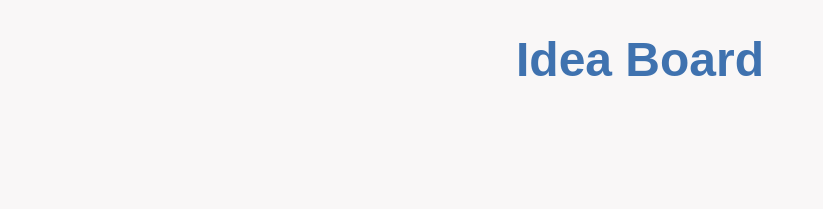
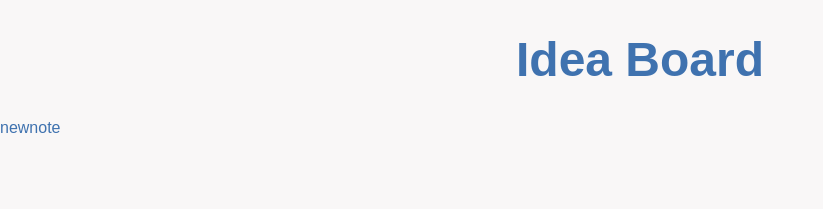
Before and after one commit to giuseppe-valeriani/ideaboard, a React (Vite) app: page / in a window 1280 px wide. Shown: the top 209 px of the page, without its empty margins (0-823 px from the left). Built offline with nearby package versions, Linux system fonts and the light colour scheme.

Commit message:
add board

```diff
--- a/src/App.jsx
+++ b/src/App.jsx
@@ -1,9 +1,11 @@
+import Board from "./components/Board/Board";
 import "./App.scss";
 
 function App() {
   return (
     <main className="main">
       <h1 className="main__title">Idea Board</h1>
+      <Board />
     </main>
   );
 }
--- /dev/null
+++ b/src/components/Board/Board.jsx
@@ -0,0 +1,37 @@
+import React, { useEffect, useState } from "react";
+import Note from "../Note/Note";
+import "./Board.scss";
+import NewNote from "../NewNote/NewNote";
+
+const Board = () => {
+  const [storage, setStorage] = useState(null);
+
+  useEffect(() => {
+    const currentLocalStorage = localStorage.getItem("ideaboard");
+    const getList = currentLocalStorage
+      ? JSON.parse(currentLocalStorage)
+      : null;
+    getList?.length > 0 ? setStorage(getList) : setStorage([]);
+    console.log("click");
+  }, []);
+
+  useEffect(() => {
+    localStorage.setItem("ideaboard", JSON.stringify(storage));
+    console.log("clack");
+  }, [storage]);
+
+  if (!storage) {
+    return <section>Loading...</section>;
+  }
+
+  return (
+    <section className="board">
+      {storage.map((note) => (
+        <Note key={note.id} note={note} />
+      ))}
+      <NewNote />
+    </section>
+  );
+};
+
+export default Board;
--- /dev/null
+++ b/src/components/Board/Board.scss
@@ -0,0 +1,2 @@
+.board {
+}
--- /dev/null
+++ b/src/components/NewNote/NewNote.jsx
@@ -0,0 +1,8 @@
+import React, { useState } from "react";
+import "./NewNote.scss";
+
+const NewNote = () => {
+  return <article>newnote</article>;
+};
+
+export default NewNote;
--- /dev/null
+++ b/src/components/NewNote/NewNote.scss
@@ -0,0 +1,2 @@
+.new-note {
+}
--- /dev/null
+++ b/src/components/Note/Note.jsx
@@ -0,0 +1,8 @@
+import React from "react";
+import "./Note.scss";
+
+const Note = ({ note }) => {
+  <article className="note">{note.name}</article>;
+};
+
+export default Note;
--- /dev/null
+++ b/src/components/Note/Note.scss
@@ -0,0 +1,2 @@
+.note {
+}
```
